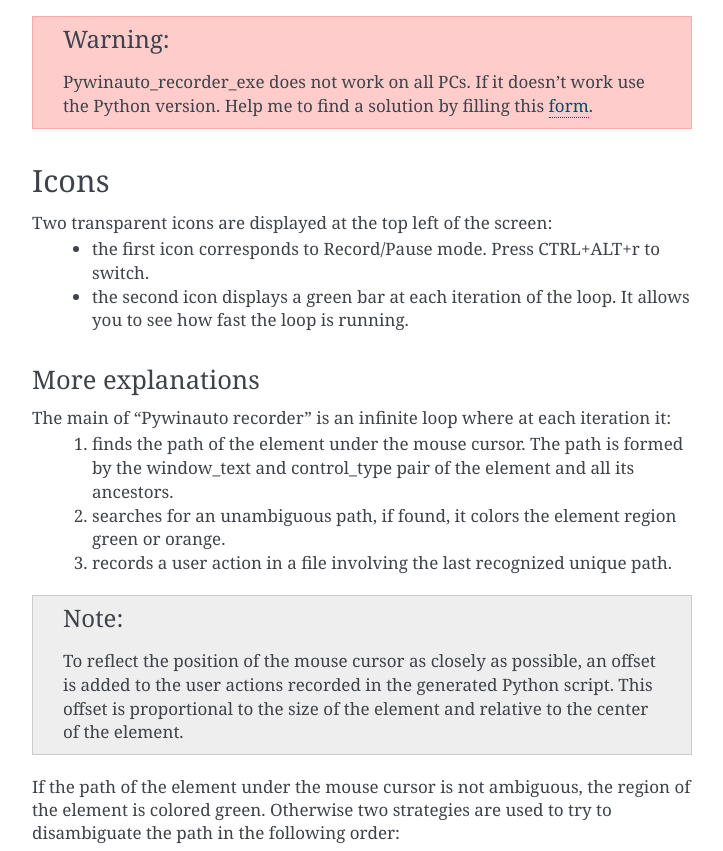
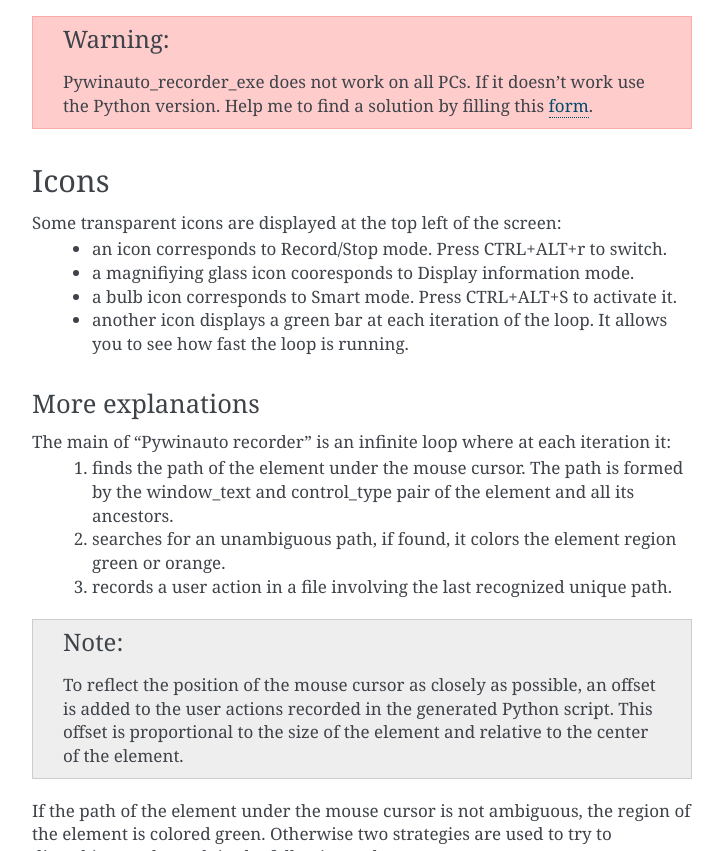
Before and after one commit to beuaaa/pywinauto_recorder, a Sphinx documentation site: the page built from docs/pywinauto_recorder_exe.rst, in a window 1280 px wide and 900 px high, scrolled down 1239 px, cut to the strip 49-900 px from the top of the window. Shown: the whole strip, without its empty margins (388-1111 px from the left). Built offline with Sphinx 7.4.7, drawn with Linux system fonts in a browser that asks for light colours; some of the changed text lies outside the part shown.

Commit message:
Upadated documentation of icons

```diff
--- a/docs/pywinauto_recorder_exe.rst
+++ b/docs/pywinauto_recorder_exe.rst
@@ -21,7 +21,7 @@
 Usage
 -----
 - Double click on "pywinauto_recorder.exe_" or run "python.exe pywinauto_recorder.py_" to start the recorder.
-- When the recorder is started, a tray  icon is added in the right-side of the Windows Taskbar, it is in "Pause" mode.
+- The recorder is started in display information mode, a tray  icon is added in the right-side of the Windows Taskbar.
 - Press CTRL+SHIFT+f to copy the code that finds the element colored green or orange to the clipboard.
 - Press CTRL+ALT+r to switch to "Record" mode.
 - If the element below the mouse cursor can be uniquely identified, it will turn green or orange.
@@ -44,9 +44,11 @@
 
 Icons
 -----
-Two transparent icons are displayed at the top left of the screen:
- - the first icon corresponds to Record/Pause mode. Press CTRL+ALT+r to switch.
- - the second icon displays a green bar at each iteration of the loop. It allows you to see how fast the loop is running.
+Some transparent icons are displayed at the top left of the screen:
+ - an icon corresponds to Record/Stop mode. Press CTRL+ALT+r to switch.
+ - a magnifiying glass icon cooresponds to Display information mode.
+ - a bulb icon corresponds to Smart mode. Press CTRL+ALT+S to activate it.
+ - another icon displays a green bar at each iteration of the loop. It allows you to see how fast the loop is running.
 
 More explanations
 ^^^^^^^^^^^^^^^^^
```
Also changed, not shown: 3 other files.
